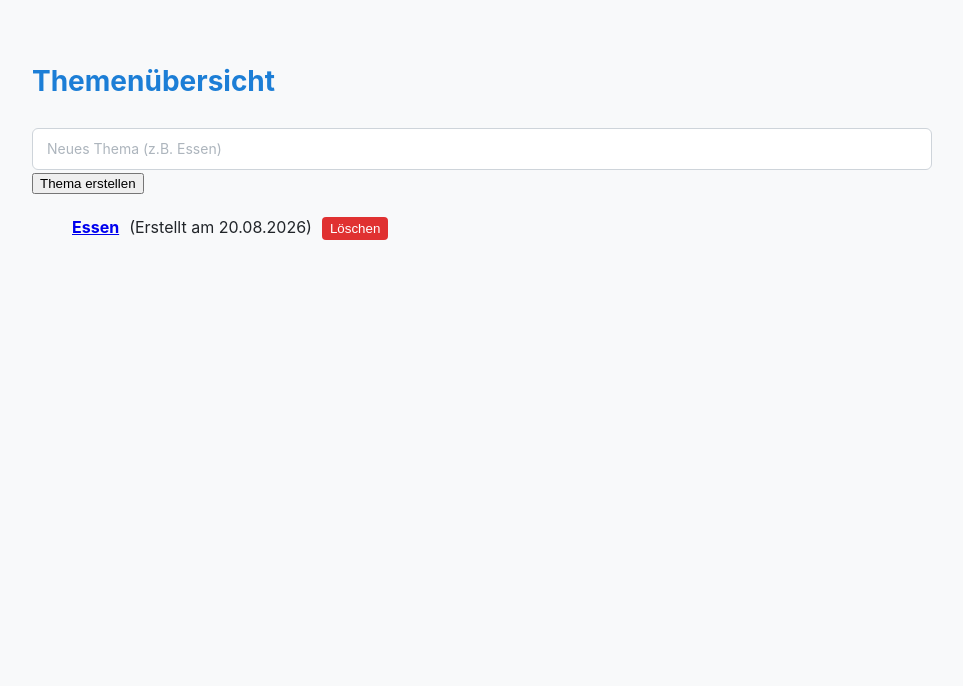
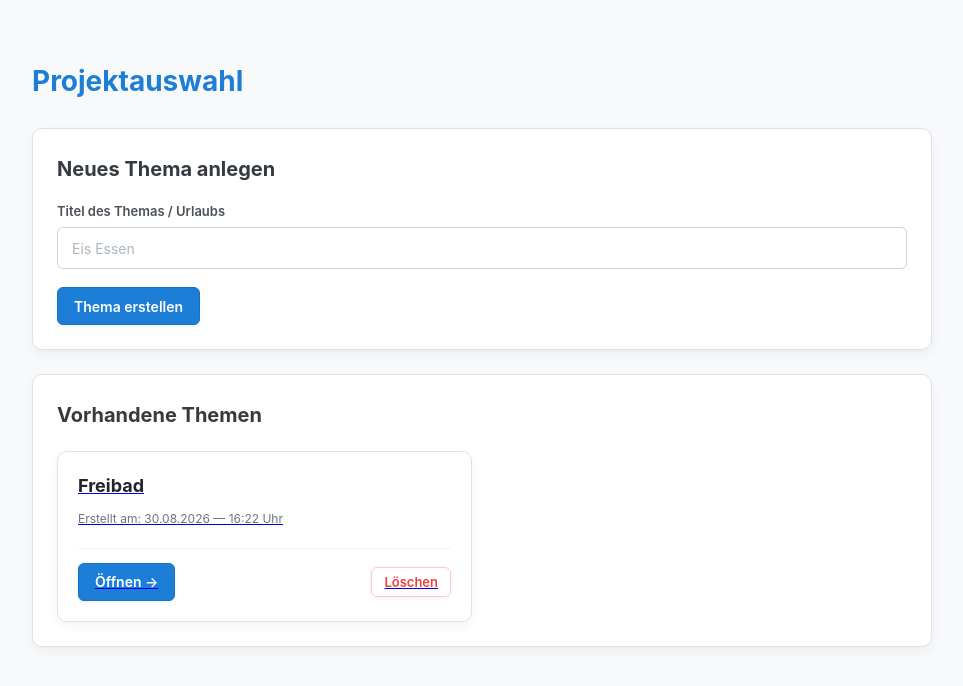
Before and after one commit to Brunomorg/PoolMVC, a Django app: page / in a window 1280 px wide. Shown: the top 686 px of the page, without its empty margins (158-1121 px from the left). Run offline with Django 5.2, Linux system fonts and the light colour scheme; data comes from the database, SQL or seed files in the repository.

Commit message:
Added some QoL Changes
more css, buttons to delete users and activities, unified layout

```diff
--- a/PoolMVC/pool/models.py
+++ b/PoolMVC/pool/models.py
@@ -2,25 +2,26 @@
 
 
 class Thema(models.Model):
-    titel = models.CharField(max_length=100)  # z. B. "Essen", "Trinken"
+    titel = models.CharField(max_length=200)
     erstellt_am = models.DateTimeField(auto_now_add=True)
 
     def __str__(self):
         return self.titel
 
 class Person(models.Model):
-    name = models.CharField(max_length=50, unique=True)
+    # Jede Person gehört zu genau einem Thema
+    thema = models.ForeignKey(Thema, on_delete=models.CASCADE, related_name='personen')
+    name = models.CharField(max_length=100)
 
     def __str__(self):
         return self.name
 
-
 class Ausgabe(models.Model):
-    thema = models.ForeignKey(Thema, on_delete=models.CASCADE, related_name='ausgaben')  # Neu!
+    thema = models.ForeignKey(Thema, on_delete=models.CASCADE, related_name='ausgaben')
     person = models.ForeignKey(Person, on_delete=models.CASCADE, related_name='ausgaben')
-    betrag = models.DecimalField(max_digits=8, decimal_places=2)
-    beschreibung = models.CharField(max_length=200)
-    datum = models.DateTimeField(auto_now_add=True)  # Speichert automatisch das Erstellungsdatum
+    betrag = models.DecimalField(max_digits=10, decimal_places=2)
+    beschreibung = models.CharField(max_length=255)
+    erstellt_am = models.DateTimeField(auto_now_add=True)  # Speichert automatisch das Erstellungsdatum
 
     def __str__(self):
         return f"{self.person.name}: {self.betrag} € für {self.beschreibung}"
--- a/PoolMVC/pool/static/pool/css/style.css
+++ b/PoolMVC/pool/static/pool/css/style.css
@@ -199,15 +199,14 @@
     margin-bottom: 0;
 }
 
-/* Beschriftungen (Labels) */
 label {
     display: block;
     font-size: 13px;
     font-weight: 600;
     color: #495057;
     margin-bottom: 6px;
-    text-transform: uppercase;
-    letter-spacing: 0.5px;
+    text-transform: none;
+    letter-spacing: normal;
 }
 
 /* Einheitliche Inputs & Select-Boxen */
@@ -292,3 +291,78 @@
     color: #c92a2a;
     font-weight: 600;
 }
+
+/* ==========================================
+   7. Themen-Übersicht & Projektauswahl
+   ========================================== */
+
+/* Raster für Themenkarten */
+.topic-grid {
+    display: grid;
+    grid-template-columns: repeat(auto-fill, minmax(280px, 1fr));
+    gap: 20px;
+    margin-top: 20px;
+}
+
+/* Einzelne Karte für ein Thema */
+.topic-card {
+    background-color: #ffffff;
+    border: 1px solid #dee2e6;
+    border-radius: 10px;
+    padding: 20px;
+    display: flex;
+    flex-direction: column;
+    justify-content: space-between;
+    box-shadow: 0 4px 12px rgba(0, 0, 0, 0.05);
+    transition: transform 0.2s ease, box-shadow 0.2s ease;
+}
+
+.topic-card:hover {
+    transform: translateY(-3px);
+    box-shadow: 0 8px 18px rgba(0, 0, 0, 0.1);
+}
+
+.topic-title {
+    font-size: 18px;
+    font-weight: 700;
+    color: #212529;
+    margin: 0 0 8px 0;
+}
+
+.topic-meta {
+    font-size: 12px;
+    color: #6c757d;
+    margin-bottom: 20px;
+}
+
+/* Unterer Bereich in der Karte (Buttons) */
+.topic-actions {
+    display: flex;
+    align-items: center;
+    justify-content: space-between;
+    gap: 10px;
+    padding-top: 14px;
+    border-top: 1px solid #f1f3f5;
+}
+
+.btn-danger-outline {
+    background-color: transparent;
+    color: #f03e3e;
+    border: 1px solid #ffc9c9;
+    padding: 6px 12px;
+    font-size: 13px;
+}
+
+.btn-danger-outline:hover {
+    background-color: #fff5f5;
+    color: #e03131;
+    border-color: #f03e3e;
+    box-shadow: 0 4px 10px rgba(240, 62, 62, 0.2);
+}
+
+.btn-lg {
+    height: 72px; !important;
+    padding: 0 24px; !important;
+    font-size: 16px; !important;
+    border-radius: 8px; !important;
+}
--- a/PoolMVC/pool/templates/pool/themen_liste.html
+++ b/PoolMVC/pool/templates/pool/themen_liste.html
@@ -3,42 +3,69 @@
 <html lang="de">
 <head>
     <meta charset="UTF-8">
-    <title>Pool-Verwaltung</title>
-    <!-- CSS-Datei einbinden -->
+    <meta name="viewport" content="width=device-width, initial-scale=1.0">
+    <title>Pool-Verwaltung — Themenübersicht</title>
     <link rel="stylesheet" href="{% static 'pool/css/style.css' %}">
 </head>
 <body>
-<h1>Themenübersicht</h1>
 
-<!-- Formular zum Anlegen -->
-<form method="POST" style="margin-bottom: 20px;">
+    <h1>Projektauswahl</h1>
+
+    <!-- FORMULAR: Neues Thema erstellen -->
+    <div class="card">
+        <h2>Neues Thema anlegen</h2>
+        <form method="POST">
             {% csrf_token %}
             <input type="hidden" name="action" value="add_thema">
-    <input type="text" name="titel" placeholder="Neues Thema (z.B. Essen)" required>
-    <button type="submit">Thema erstellen</button>
+
+            <div class="form-group">
+                <label for="titel">Titel des Themas / Urlaubs</label>
+                <input type="text" id="titel" name="titel" placeholder="Eis Essen" required>
+            </div>
+
+            <button type="submit" class="btn btn-primary">Thema erstellen</button>
         </form>
+    </div>
 
-<!-- Liste aller Themen mit Löschen-Buttons -->
-<ul>
-    {% for t in themen %}
-        <li style="margin-bottom: 10px; display: flex; align-items: center; gap: 10px;">
-            <a href="{% url 'thema_detail' t.id %}"><strong>{{ t.titel }}</strong></a>
-            <span>(Erstellt am {{ t.erstellt_am|date:"d.m.Y" }})</span>
+    <!-- KARTEN-GRID: Vorhandene Themen -->
+    <div class="card">
+        <h2>Vorhandene Themen</h2>
 
-            <!-- Löschen-Formular -->
-            <form method="POST" style="display: inline;" onsubmit="return confirm('Möchtest du dieses Thema und alle seine Ausgaben wirklich löschen?');">
+        {% if themen %}
+            <div class="topic-grid">
+    {% for thema in themen %}
+        <!-- Die gesamte Karte ist nun ein Link -->
+        <a href="{% url 'thema_detail' thema.id %}" class="topic-card-link">
+            <div class="topic-card">
+                <div class="topic-card-content">
+                    <h3 class="topic-title">{{ thema.titel }}</h3>
+                    <div class="topic-meta">
+                        Erstellt am: {{ thema.erstellt_am|date:"d.m.Y — H:i" }} Uhr
+                    </div>
+                </div>
+
+                <div class="topic-actions">
+                    <span class="btn btn-primary">Öffnen &rarr;</span>
+
+                    <!-- Formular zum Löschen (verhindert das Öffnen der Karte beim Klick) -->
+                    <form method="POST"
+                          class="form-inline"
+                          onclick="event.stopPropagation();"
+                          onsubmit="event.stopPropagation();">
                         {% csrf_token %}
                         <input type="hidden" name="action" value="delete_thema">
-                <input type="hidden" name="thema_id" value="{{ t.id }}">
-                <button type="submit" style="background-color: #e03131; color: white; border: none; padding: 4px 8px; border-radius: 4px; cursor: pointer;">
-                    Löschen
-                </button>
+                        <input type="hidden" name="thema_id" value="{{ thema.id }}">
+                        <button type="submit" class="btn btn-danger-outline btn-sm">Löschen</button>
                     </form>
-        </li>
-    {% empty %}
-        <li>Noch keine Themen vorhanden.</li>
+                </div>
+            </div>
+        </a>
     {% endfor %}
-</ul>
-</ul>
+</div>
+        {% else %}
+            <p style="color: #6c757d; margin: 0;">Es wurden noch keine Themen angelegt. Erstelle oben dein erstes Thema!</p>
+        {% endif %}
+    </div>
+
 </body>
 </html>
--- a/PoolMVC/pool/views.py
+++ b/PoolMVC/pool/views.py
@@ -37,7 +37,13 @@
         if action == 'add_person':
             name = request.POST.get('person_name', '').strip()
             if name:
-                Person.objects.get_or_create(name=name)
+                Person.objects.get_or_create(thema=thema, name=name)
+            return redirect('thema_detail', thema_id=thema.id)
+
+        elif action == 'delete_person':
+            person_id = request.POST.get('person_id')
+            if person_id:
+                Person.objects.filter(id=person_id, thema=thema).delete()
             return redirect('thema_detail', thema_id=thema.id)
 
         elif action == 'add_ausgabe':
@@ -46,7 +52,7 @@
             beschreibung = request.POST.get('beschreibung', '').strip()
 
             if person_id and betrag:
-                person = Person.objects.get(id=person_id)
+                person = Person.objects.get(id=person_id, thema=thema)
                 Ausgabe.objects.create(
                     thema=thema,
                     person=person,
@@ -61,85 +67,67 @@
                 Ausgabe.objects.filter(id=ausgabe_id, thema=thema).delete()
             return redirect('thema_detail', thema_id=thema.id)
 
-    # --- BERECHNUNG & ANZEIGE (GET) ---
+    # --- ANZEIGE & BERECHNUNG (GET) ---
+    personen = Person.objects.filter(thema=thema)
     ausgaben = Ausgabe.objects.filter(thema=thema).select_related('person')
-    personen = Person.objects.all()
 
-    gesamtsumme = ausgaben.aggregate(Sum('betrag'))['betrag__sum'] or 0
+    # 1. Gesamtausgaben sicher als float konvertieren
+    summe = ausgaben.aggregate(Sum('betrag'))['betrag__sum']
+    Gesamtsumme = float(summe) if summe is not None else 0.0
+
+    # 2. Pro-Kopf-Betrag berechnen
     anzahl_personen = personen.count()
-    pro_kopf = gesamtsumme / anzahl_personen if anzahl_personen > 0 else 0
+    pro_kopf = (Gesamtsumme / anzahl_personen) if anzahl_personen > 0 else 0.0
 
-    # 1. Ausgaben pro Person berechnen
+    # 3. Personen-Übersicht berechnen
     personen_übersicht = []
-    schuldner = []
-    glaeubiger = []
+    for person in personen:
+        p_summe = ausgaben.filter(person=person).aggregate(Sum('betrag'))['betrag__sum']
 
-    for person in personen:
-        einzahlung = ausgaben.filter(person=person).aggregate(Sum('betrag'))['betrag__sum'] or 0
-        saldo = float(einzahlung - pro_kopf)
+        # KORREKTUR: p_summe direkt in float umwandeln
+        einzahlung = float(p_summe) if p_summe is not None else 0.0
+
+        # Nun rechnen float - float (funktioniert ohne TypeError)
+        saldo = einzahlung - pro_kopf
 
         personen_übersicht.append({
+            'id': person.id,
             'name': person.name,
             'ausgegeben': einzahlung,
             'saldo': saldo
         })
 
-        if saldo < -0.01:
-            schuldner.append({'person': person, 'betrag': abs(saldo)})
-        elif saldo > 0.01:
-            glaeubiger.append({'person': person, 'betrag': saldo})
-
-    # 2. Schulden-Verrechnung (Wer zahlt an wen)
-    ausgleich_liste = []
-    i, j = 0, 0
-    while i < len(schuldner) and j < len(glaeubiger):
-        s = schuldner[i]
-        g = glaeubiger[j]
-        zahlungs_betrag = min(s['betrag'], g['betrag'])
-
-        ausgleich_liste.append({
-            'von': s['person'].name,
-            'an': g['person'].name,
-            'betrag': round(zahlungs_betrag, 2)
-        })
-
-        s['betrag'] -= zahlungs_betrag
-        g['betrag'] -= zahlungs_betrag
-        if s['betrag'] < 0.01: i += 1
-        if g['betrag'] < 0.01: j += 1
-
-    context = {
+    return render(request, 'pool/thema_detail.html', {
         'thema': thema,
         'personen': personen,
         'ausgaben': ausgaben,
-        'gesamtsumme': gesamtsumme,
-        'pro_kopf': round(pro_kopf, 2),
+        'gesamtausgaben': Gesamtsumme,
+        'pro_kopf': pro_kopf,
         'personen_übersicht': personen_übersicht,
-        'ausgleich_liste': ausgleich_liste,
-    }
-    return render(request, 'pool/thema_detail.html', context)
+    })
 
 
 def ausgabe_bearbeiten(request, ausgabe_id):
     ausgabe = get_object_or_404(Ausgabe, id=ausgabe_id)
+    thema = ausgabe.thema  # <-- Das Thema aus der Ausgabe auslesen
 
     if request.method == 'POST':
         person_id = request.POST.get('person_id')
         betrag = request.POST.get('betrag')
         beschreibung = request.POST.get('beschreibung', '').strip()
 
-        if person_id and betrag:
-            ausgabe.person = Person.objects.get(id=person_id)
+        if person_id and betrag and beschreibung:
+            ausgabe.person_id = person_id
             ausgabe.betrag = betrag
             ausgabe.beschreibung = beschreibung
-            ausgabe.save()  # Aktualisiert den bestehenden Eintrag in der Datenbank
+            ausgabe.save()
+            return redirect('thema_detail', thema_id=thema.id)
 
-            # Leitet zurück zur Detailansicht des jeweiligen Themas
-            return redirect('thema_detail', thema_id=ausgabe.thema.id)
+    personen = Person.objects.filter(thema=thema)
 
-    personen = Person.objects.all()
-    context = {
+    # WICHTIG: 'thema' muss im Context-Dictionary enthalten sein!
+    return render(request, 'pool/ausgabe_bearbeiten.html', {
         'ausgabe': ausgabe,
+        'thema': thema,
         'personen': personen,
-    }
-    return render(request, 'pool/ausgabe_bearbeiten.html', context)
+    })
```
Also changed, not shown: PoolMVC/pool/templates/pool/ausgabe_bearbeiten.html (+38 -10 lines), PoolMVC/pool/templates/pool/thema_detail.html (+22 -7 lines), PoolMVC/db.sqlite3, PoolMVC/pool/migrations/0001_initial.py, PoolMVC/pool/migrations/0002_thema_ausgabe_thema.py (deleted). Lines whose indentation alone changed are shown as unchanged.
